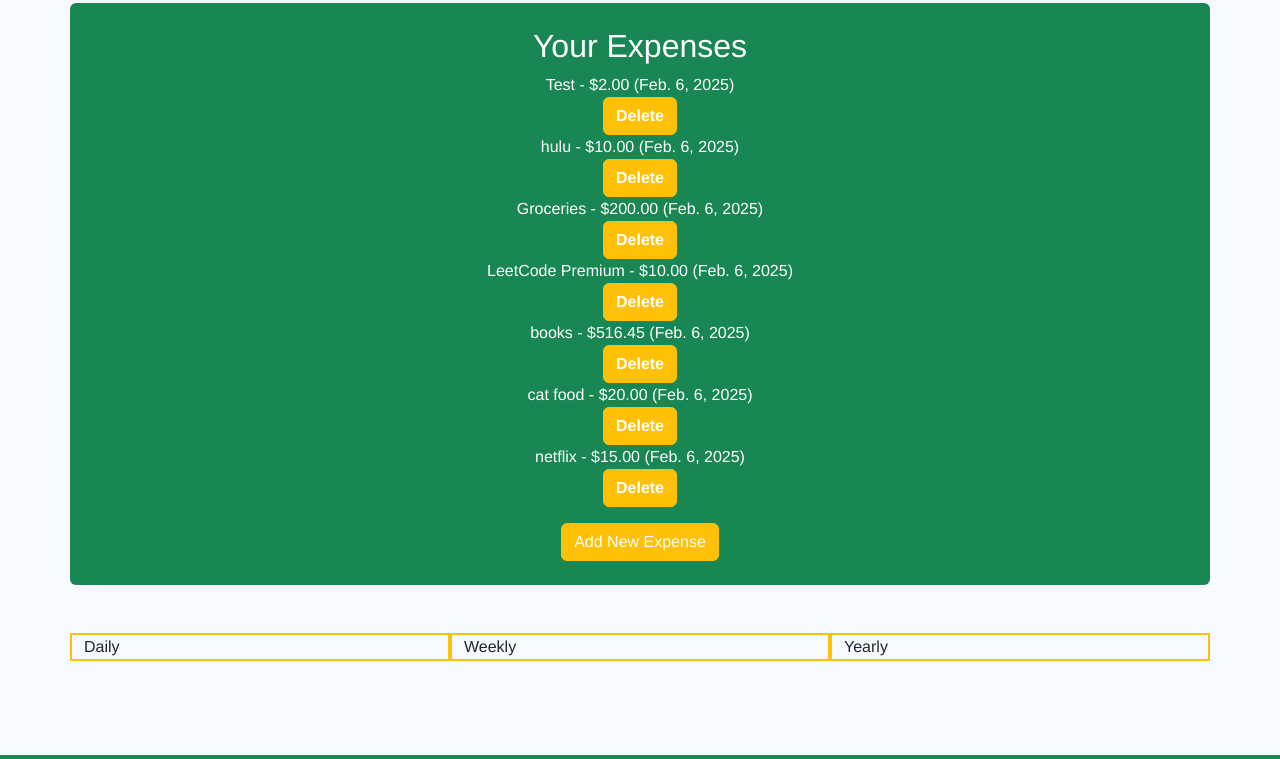
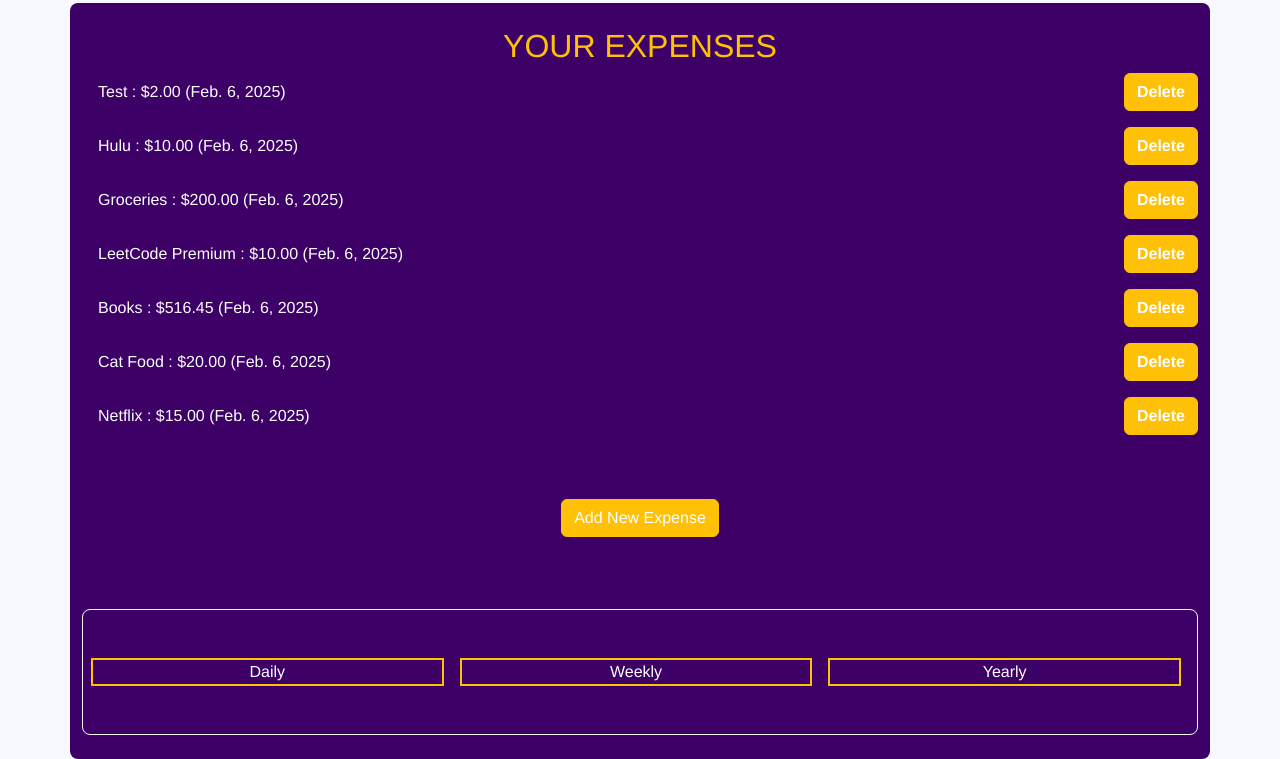
Before and after one commit to noel543235/Finiance, a Django app: page /expenses/ in a window 1280 px wide. Shown: the part 45-804 px from the top of the page. Run offline with Django 5.2, Linux system fonts and the light colour scheme; a user stored in the database is signed in; data comes from the database, SQL or seed files in the repository; both versions use the stored data as it was after the commit; some libraries are stand-ins or nearby versions.

Commit message:
restyled the signup/login and expenses page

```diff
--- a/expenses/templates/expenses/expenses.html
+++ b/expenses/templates/expenses/expenses.html
@@ -36,38 +36,49 @@
   </nav>
 </head>
 <body>
-  <div class="container mt-5 py-4 text-center bg-success rounded-2 text-white">
-    <h2>Your Expenses</h2>
-      <ul class="list-unstyled">
+  <div class="container mt-5 py-4 text-center rounded-3 text-white" style="background-color: #3D0066;">
+    <h2 class="text-warning">YOUR EXPENSES</h2>
+      <ul class="list-unstyled text-start">
         {% for expense in expenses %}
-          <li>{{ expense.label }} - ${{ expense.amount }} ({{ expense.date }})</li>
+          <li class="text-capitalize d-flex justify-content-between align-items-center mb-3">
+            <span class="text-capitalize ms-3"> {{ expense.label }} : ${{ expense.amount }} ({{ expense.date }})</span>
           <form action="{% url 'delete_expense' expense.id %}" method="POST" style="display:inline;">
             {% csrf_token %}
             <button type="submit" class="btn btn-warning text-white fw-bold">Delete</button>
           </form>
+        </li>
         {% empty %}
           <li>No expenses recorded yet.</li>
         {% endfor %}
       </ul>
-      <a href="{% url 'add_expense' %}" class="text-decoration-none text-white btn btn-warning">Add New Expense</a>
-
-
-  </div>
+      <a href="{% url 'add_expense' %}" class="text-decoration-none text-white btn btn-warning mt-5">Add New Expense</a>
+      <br><br>
       <div class="mt-5">
-    <div class="container ">
+        <div class="container border border-1 border-light rounded-3 py-5 ">
           <div class="row">
-        <div class="col border border-2 border-warning">
+            <div class="col border border-2 border-warning me-3 ms-2">
               Daily
             </div>
-        <div class="col border border-2 border-warning">
+            <div class="col border border-2 border-warning me-3">
               Weekly
             </div>
-        <div class="col border border-2 border-warning">
+            <div class="col border border-2 border-warning me-3">
               Yearly
             </div>
           </div>
         </div>
       </div>
+      <!--Breakdown section-->
+      <!--will have a pie chart-->
+
+
+
+
+      <!--alerts and history section-->
+      <!--import excel sheet-->
+
+  </div>
+
 
 
 
```
Also changed, not shown: login/templates/authentication/login.html (+4 -4 lines), login/templates/authentication/signup.html (+5 -5 lines), db.sqlite3. Lines whose indentation alone changed are shown as unchanged.
